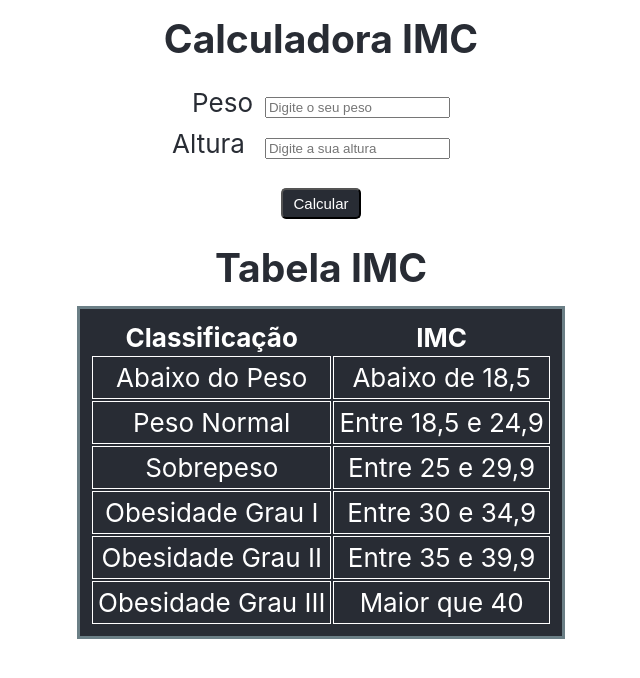
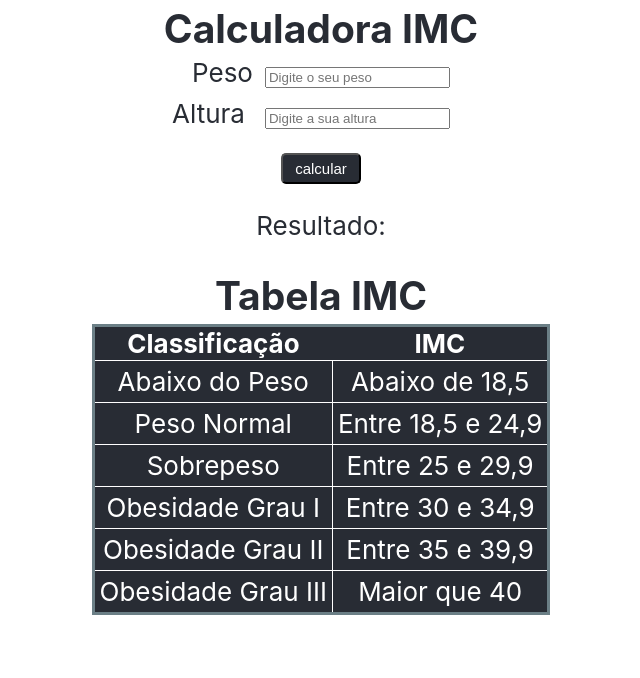
Before and after one commit to wagnermm/IMC, a React (Create React App) app in the folder imc-calculator/: page / in a window 1280 px wide. Shown: the top 678 px of the page, without its empty margins (319-959 px from the left). Built offline with nearby package versions, Linux system fonts and the light colour scheme.

Commit message:
finalizando componentes/Calc

```diff
--- a/imc-calculator/src/App.css
+++ b/imc-calculator/src/App.css
@@ -13,5 +13,5 @@
 }
 
 h2 {
-  margin: 15px;
+  margin: 5px;
 }
--- a/imc-calculator/src/App.js
+++ b/imc-calculator/src/App.js
@@ -1,17 +1,13 @@
 import Table from './Components/Table/Table';
-import Weight from './Components/Weight/Weight';
-import Height from './Components/Height/Height';
-import Calc from './Components/Calc/Calc';
+import Calc from './Components/Calc/Calc'
 
 import './App.css';
 
-function App() {
+export default function App() {
   return (
     <div className="App">
       <header className="App-header">
         <h2>Calculadora IMC</h2>
-        <Weight/>
-        <Height/>
         <Calc/>
         <h2>Tabela IMC</h2>
         <Table/>
@@ -19,5 +15,3 @@ function App() {
     </div>
   );
 }
-
-export default App;
--- a/imc-calculator/src/Components/Calc/Calc.css
+++ b/imc-calculator/src/Components/Calc/Calc.css
@@ -1,9 +1,15 @@
-.calcStyle {
-    margin-top: 5px;
-    margin-bottom: 10px;
+
+.weightField input {
+    margin: 10px 0 10px 12px;
+    outline: none;
 }
 
-.calcStyle button {
+.heightField input {
+    margin: 0px 20px 20px 20px;
+    outline: none;
+}
+
+button {
     width: 80px;
     padding: 5px;
     font-size: 15px;
--- a/imc-calculator/src/Components/Calc/Calc.jsx
+++ b/imc-calculator/src/Components/Calc/Calc.jsx
@@ -1,17 +1,34 @@
-import React from "react";
-import { useState } from "react";
+import React,{useState} from "react";
 
-import './Calc.css'
+import './Calc.css';
 
 function Calc() {
+    const [weight, setWeight] = useState();
+    const [height, setHeight] = useState();
     const [result, setResult] = useState();
-    function resultado(weight,height) {
+
+    function calculateImc() {
         setResult(weight/(height*height))
     }
-    return(
-        <div className="calcStyle">
-            <button onClick={resultado}>Calcular</button>
-            <div>{result}</div>
+
+    return (
+        <div>
+            <div className="weightField">
+                <label>Peso</label>
+                <input type="number" placeholder="Digite o seu peso" value={weight} onChange={function(ent) {
+                    setWeight(ent.target.value);
+                }}/>
+            </div>
+            <div className="heightField">
+                <label>Altura</label>
+                <input type="number" placeholder="Digite a sua altura" value={height} onChange={function(ent) {
+                    setHeight(ent.target.value);
+                }}/>
+                <div>
+                    <button onClick={calculateImc}>calcular</button>
+                    <div><p>Resultado: {result}</p></div>
+                </div>
+            </div>
         </div>
     )
 }
--- a/imc-calculator/src/Components/Height/Height.css
+++ /dev/null
@@ -1,3 +0,0 @@
-.heightField input {
-    margin: 0px 20px 20px 20px;
-}
--- a/imc-calculator/src/Components/Height/Height.jsx
+++ /dev/null
@@ -1,18 +0,0 @@
-import React from "react";
-import { useState } from "react";
-
-import './Height.css'
-
-function Height() {
-    const [height, setHeight] = useState();
-    return(
-        <div className="heightField">
-            <label>Altura</label>
-            <input type="text" placeholder="Digite a sua altura" value={height} onRateChange={function(ent) {
-                setHeight(ent.target.value);
-            }} />
-        </div>
-    )
-}
-
-export default Height;
--- a/imc-calculator/src/Components/Table/Table.css
+++ b/imc-calculator/src/Components/Table/Table.css
@@ -3,6 +3,7 @@
     background-color: #282c34;
     color: #fff;
     border: 3px solid #6b7f86;
+    border-collapse: collapse;
 }
 
 tr, td {
--- a/imc-calculator/src/Components/Weight/Weight.css
+++ /dev/null
@@ -1,3 +0,0 @@
-.weightField input {
-    margin: 20px 0 10px 12px;
-}
--- a/imc-calculator/src/Components/Weight/Weight.jsx
+++ /dev/null
@@ -1,18 +0,0 @@
-import React from "react";
-import { useState } from "react";
-
-import './Weight.css';
-
-function Weight() {
-    const [weight, setWeight] = useState();
-    return(
-        <div className="weightField">
-            <label>Peso</label>
-            <input type="text" placeholder="Digite o seu peso" value={weight} oneChange={function(ent) {
-                setWeight(ent.target.value);
-            }} />
-        </div>
-    )
-}
-
-export default Weight;
```
